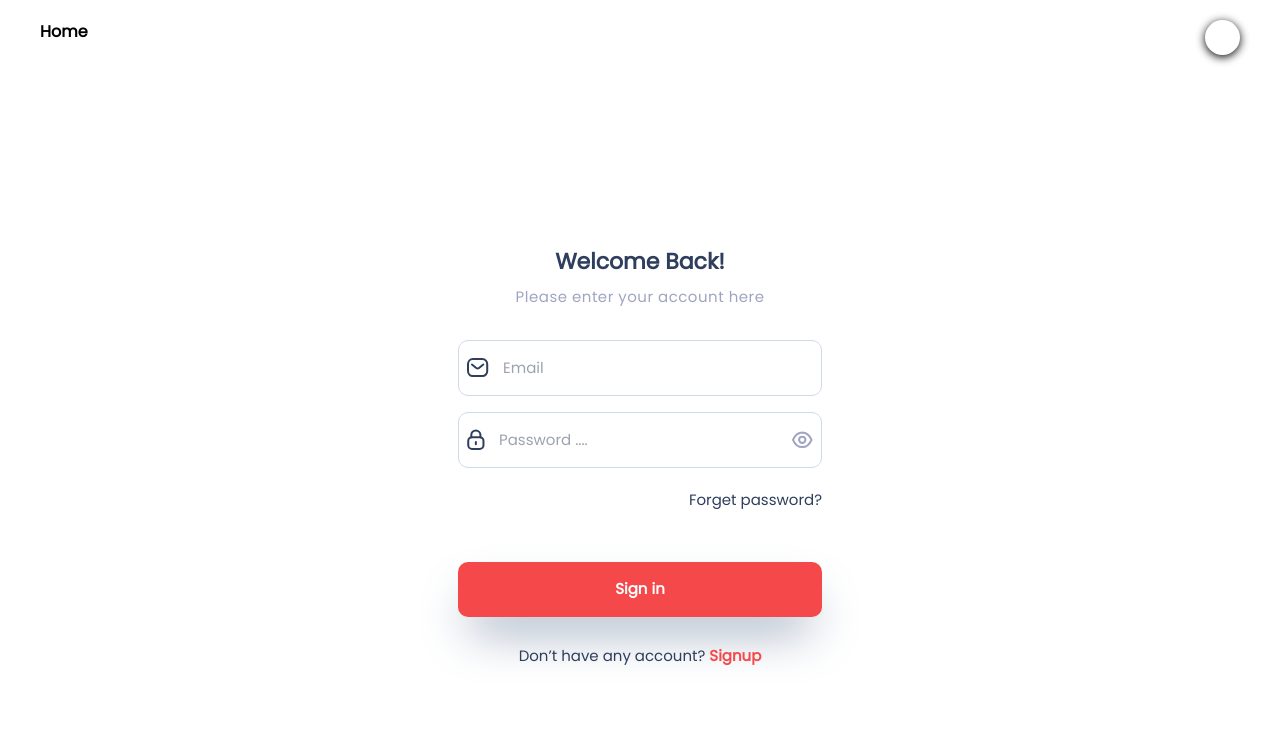
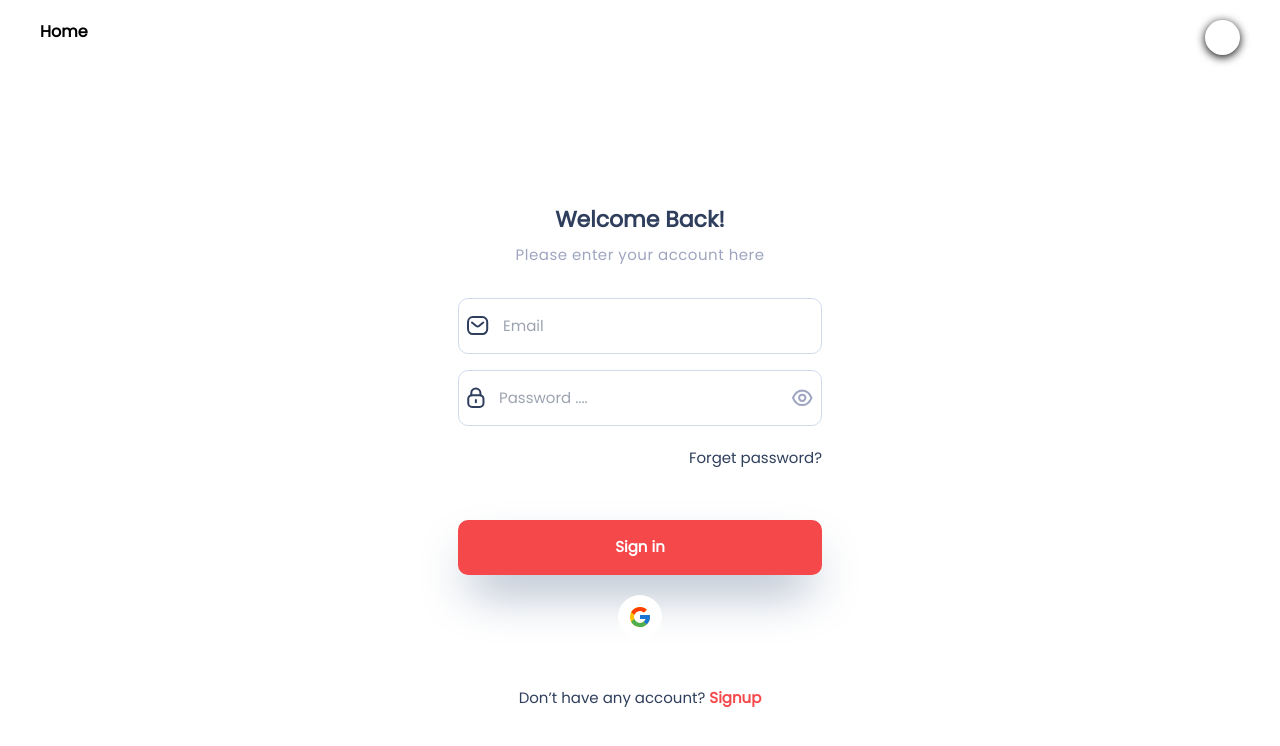
Before and after one commit to evergreenx/cookbooked, a Next.js app: page /auth/signin in a window 1280 px wide. Shown: the top 746 px of the page. Built offline with nearby package versions, Linux system fonts and the light colour scheme; no server answers.

Commit message:
add google auth

```diff
--- a/src/assets/index.ts
+++ b/src/assets/index.ts
@@ -6,3 +6,4 @@ export {default as trashIcon} from './svgs/trash.svg'
 export {default as arrowIcon} from './svgs/arrow.svg'
 export {default as emptyStateIcon} from './svgs/emptyrecipe.svg'
 export {default as unionIcon} from './svgs/union.svg'
+export { default as googleIcon  } from './svgs/google.svg';
--- a/src/pages/auth/signin.tsx
+++ b/src/pages/auth/signin.tsx
@@ -9,6 +9,9 @@ import { UseUser } from "@/providers/AuthProviders";
 import { Toaster } from "react-hot-toast";
 import { useRouter } from "next/router";
 import Link from "next/link";
+import { account } from "@/appwrite/config";
+import { googleIcon } from "@/assets";
+import Image from "next/image";
 
 const SignupSchema = Yup.object().shape({
   password: Yup.string()
@@ -80,7 +83,6 @@ const Signup = () => {
     },
   });
 
-
   const [open, setOpen] = React.useState(false);
 
   const handleSignIn = (e: { preventDefault: () => void }) => {
@@ -96,6 +98,15 @@ const Signup = () => {
     router.push("/");
   }
 
+  const handleGoogleLogin = () => {
+    account.createOAuth2Session(
+      "google",
+
+      "https://cookbooked-chi.vercel.app/",
+
+      "https://cookbooked-chi.vercel.app/auth/signin"
+    );
+  };
   return (
     <motion.div
       variants={containerVariants}
@@ -187,6 +198,15 @@ const Signup = () => {
         </motion.div>
       </form>
 
+      <div className="google_auth ">
+        <button
+          onClick={handleGoogleLogin}
+          className="my-5 w-[44px] h-[44px] bg-[#fff] text-center flex justify-center items-center rounded-3xl "
+        >
+          <Image src={googleIcon} alt="google icon" />
+        </button>
+      </div>
+
       <p className="text-[#2E3E5C] font-medium text-[15px] mt-[28px] ">
         Don’t have any account?{" "}
         <Link href="/auth/signup" className="text-brandColor font-bold">
```
Also changed, not shown: src/assets/svgs/google.svg (added).
